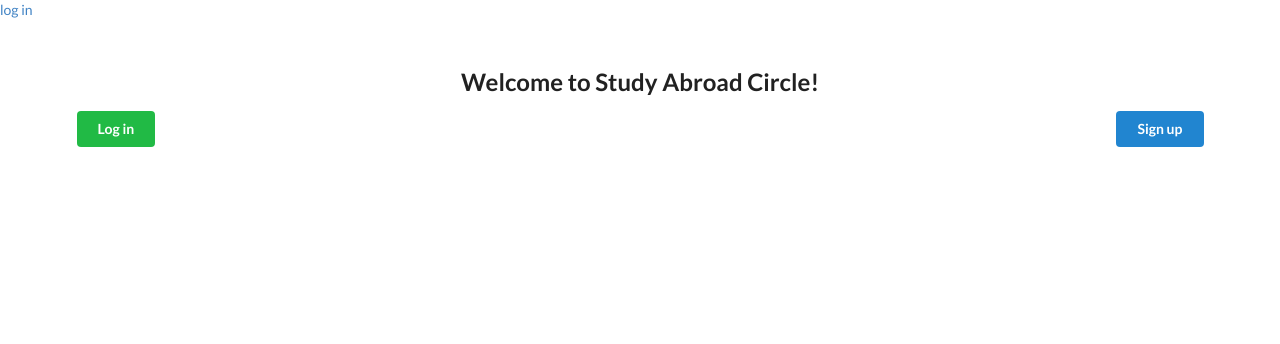
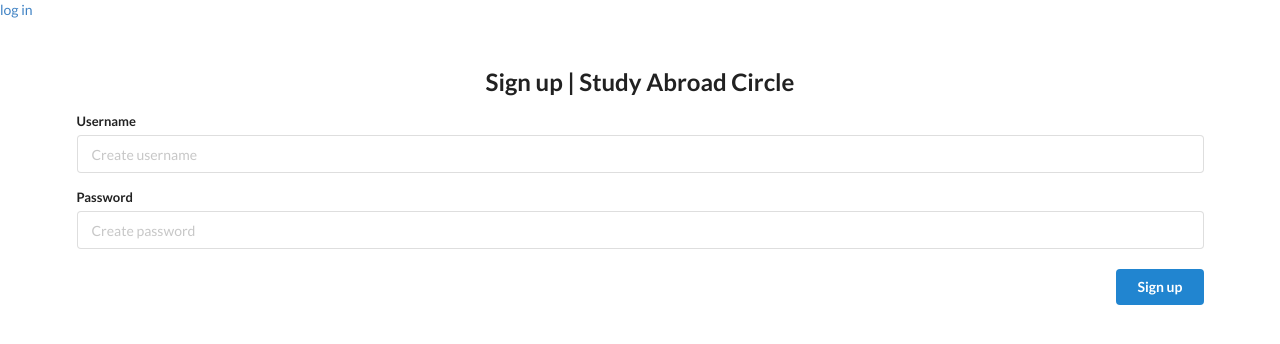
Before and after one commit to eisha99/sac, a Flask app: page /signup in a window 1280 px wide. Shown: the top 344 px of the page. Run offline with Flask 2, Linux system fonts and the light colour scheme.

Commit message:
sign up new

```diff
--- a/app/templates/signup.html
+++ b/app/templates/signup.html
@@ -1,11 +1,21 @@
 {% extends "layout.html" %}
 {% block body %}
 <div style="margin-top: 50px;" class="ui container">
-  <h2 class="ui center aligned header" > Welcome to Study Abroad Circle! </h2>
+  <h2 class="ui center aligned header" > Sign up | Study Abroad Circle </h2>
   {% if error %}<p class=error><strong>Error:</strong> {{ error }}{% endif %}
-  <a class="ui right floated blue button" href="/signup" method="GET">Sign up</a>
-  <a class="ui left floated green button" href="/login" method="GET">Log in</a>
-</div>
+  <form class="ui form" action="/signup" method="POST">
+    <div class="field">
+      <label>Username </label>
+      <input type=text name=username placeholder="Create username">
+    </div>
+    <div class="field">
+      <label>Password </label>
+      <input type=password name=password placeholder="Create password">
+    </div>
+    <div style="margin-top: 20px;">
+        <button class="ui right floated blue button" value=Signup>Sign up</button>
+    </div>
+  </form>
 {% for message in get_flashed_messages() %}
             <div class=flash>{{ message }}</div>
         {% endfor %}
```
